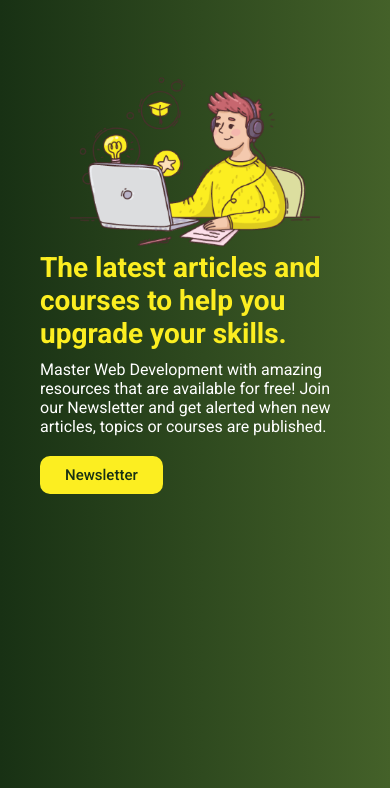
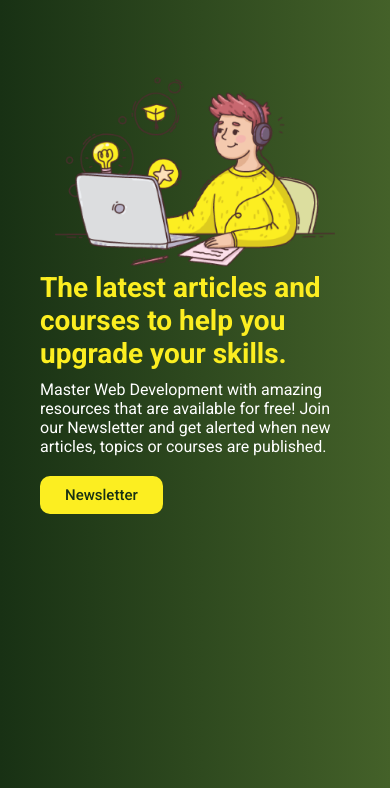
Before and after one commit to Rinpiki/ibge-noticias, a website: page index.html in a window 390 px wide. Shown: the part 56-844 px from the top of the page. Drawn offline with Linux system fonts and the light colour scheme.

Commit message:
ajustando img

```diff
--- a/style.css
+++ b/style.css
@@ -114,8 +114,8 @@ li:first-child {
   }
 
   .img-section1 img {
-    max-width: 330px;
-    height: 170px;
+    max-width: 360px;
+    height: 190px;
   }
   h1 {
     font-size: 25px;
```
